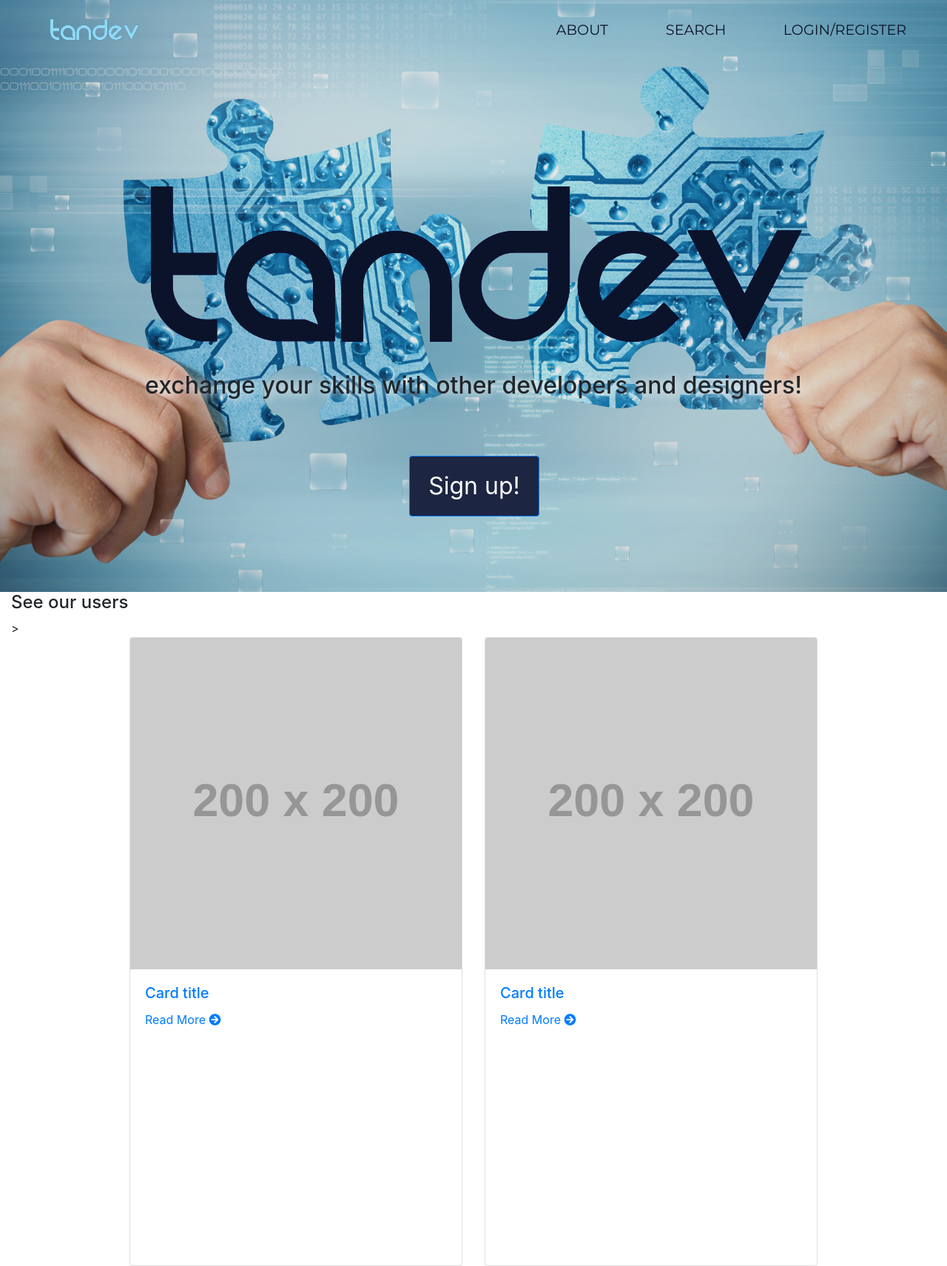
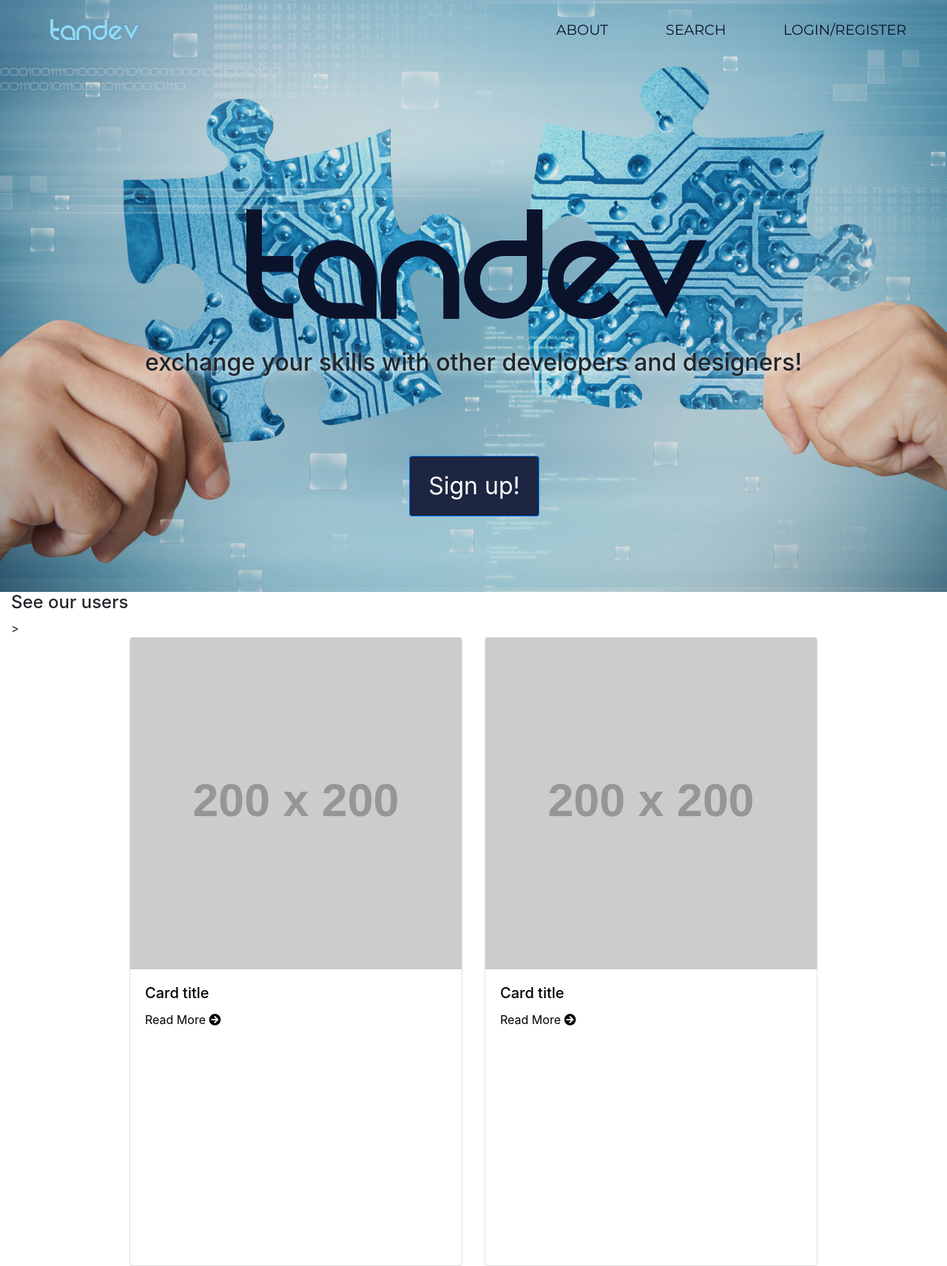
Before and after one commit to synnea/tanDev---tandem-exchange-for-developers, a Flask app: page / in a window 1280 px wide; the page is wider, and only the part inside the window is pictured. Shown: that part at 74% size. Run offline with Flask 2, Linux system fonts and the light colour scheme; grey boxes labelled with a size stand in for pictures from a placeholder-image service; some libraries are stand-ins or nearby versions.

Commit message:
remove text decoration from index carousel

```diff
--- a/static/css/main.css
+++ b/static/css/main.css
@@ -95,7 +95,7 @@
 
 @media (min-width: 1024px) {
   .main-logo {
-    max-width: 100%;
+    max-width: 70%;
   }
 }
 
@@ -158,6 +158,11 @@ body {
   max-width: 100%;
 }
 
+a {
+  text-decoration: none !important;
+  color: black;
+}
+
 .container-fluid {
   padding: 0;
 }
--- a/static/scss/_components.scss
+++ b/static/scss/_components.scss
@@ -78,7 +78,7 @@
     margin-left: 1vh;
 
     @media (min-width: $bp-ipadpro) {
-        max-width: 100%;
+        max-width: 70%;
 
     }
 
@@ -129,6 +129,7 @@
 
 .card-body {
     height: 50vh;
+
 }
 
 .carousel-row {
--- a/static/scss/_layout.scss
+++ b/static/scss/_layout.scss
@@ -8,6 +8,11 @@ html {
 body {
     max-width: 100%;
 
+}
+
+a {
+    text-decoration: none !important;
+    color: black;
 }
 
 .container-fluid {
```
Also changed, not shown: 1 other file.
